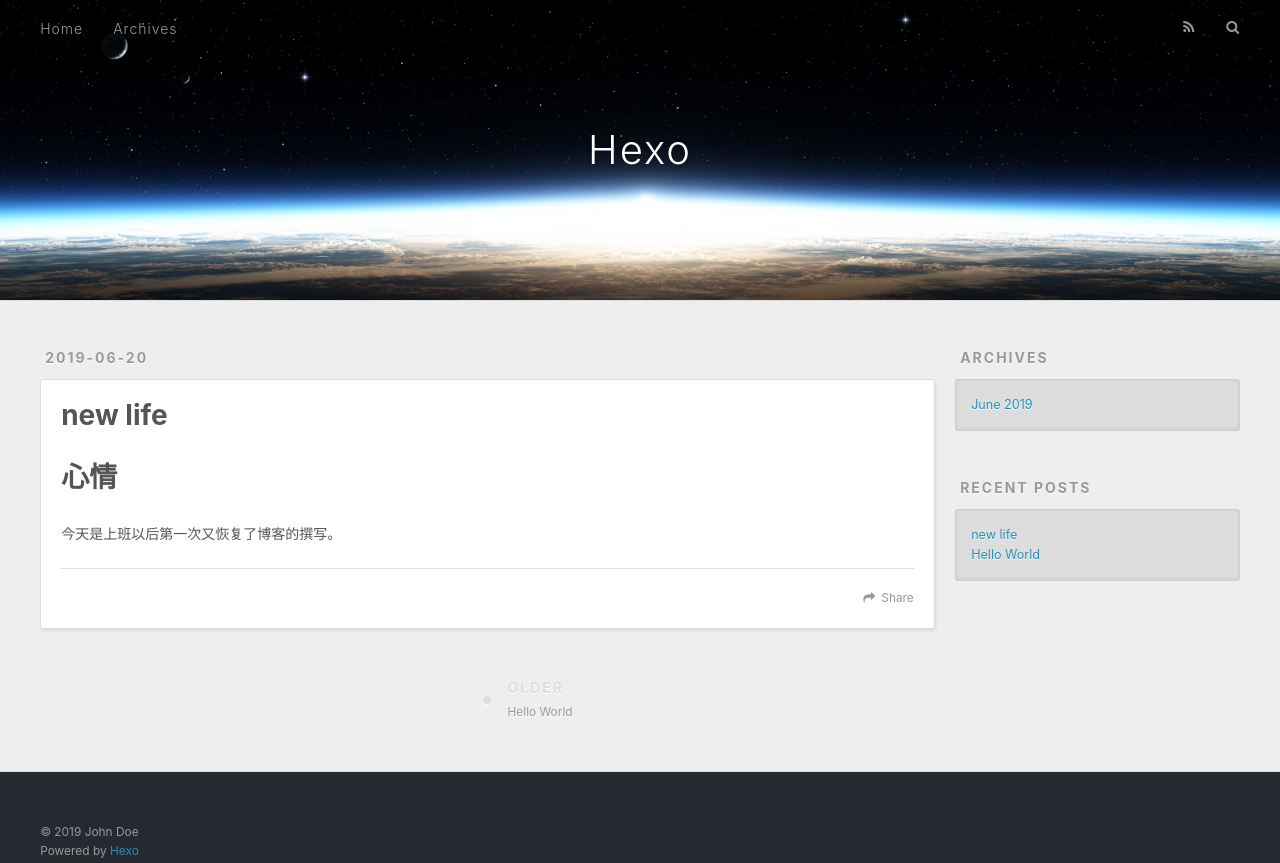
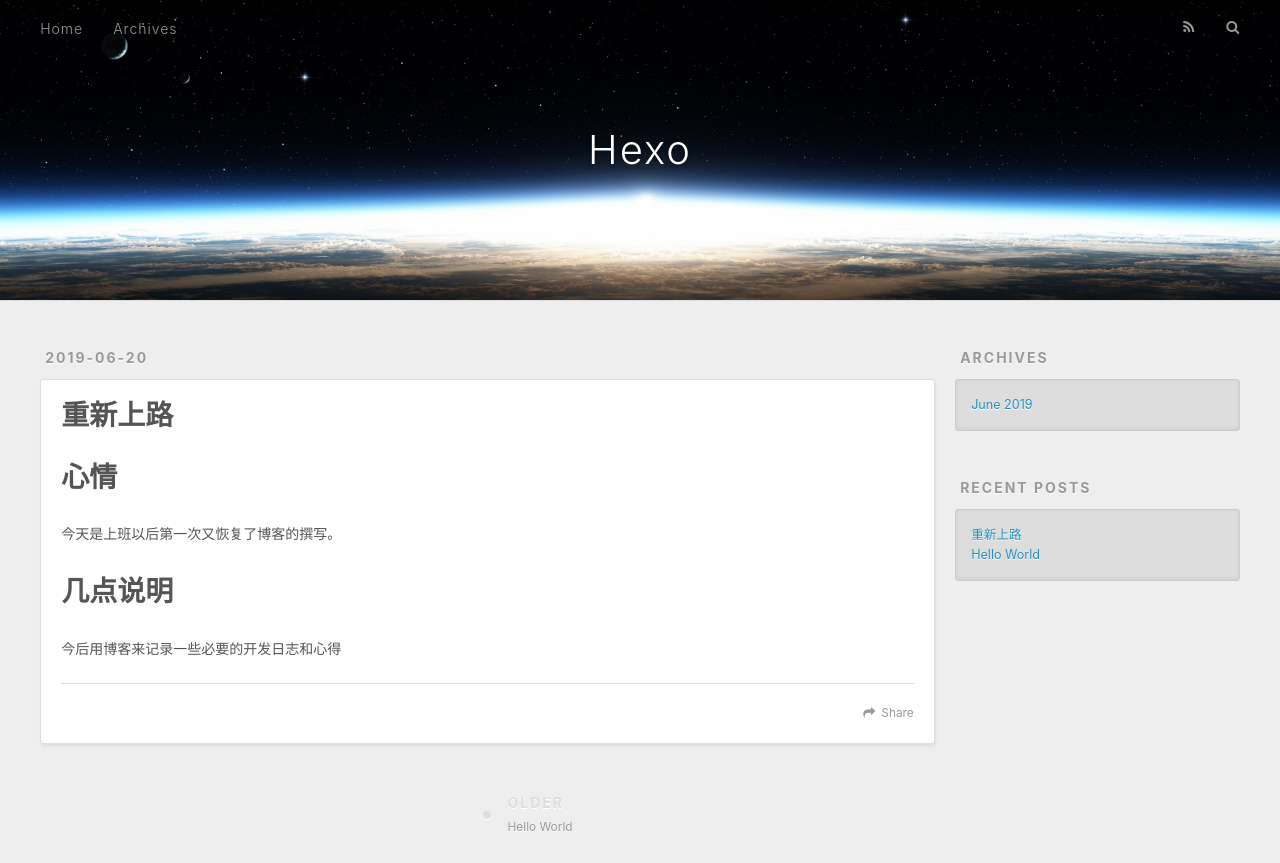
Before and after one commit to yjercou/yjercou.github.io, a plain HTML site: page 2019/06/20/new-life/index.html in a window 1280 px wide. Shown: the top 863 px of the page. Drawn offline with nearby package versions, Linux system fonts and the light colour scheme.

Commit message:
Site updated: 2019-06-20 16:39:33

```diff
--- a/2019/06/20/new-life/index.html
+++ b/2019/06/20/new-life/index.html
@@ -5,19 +5,19 @@
 
 
 
-  <title>new life | Hexo</title>
+  <title>重新上路 | Hexo</title>
   <meta name="viewport" content="width=device-width, initial-scale=1, maximum-scale=1">
-  <meta name="description" content="心情今天是上班以后第一次又恢复了博客的撰写。">
+  <meta name="description" content="心情今天是上班以后第一次又恢复了博客的撰写。 几点说明今后用博客来记录一些必要的开发日志和心得">
 <meta property="og:type" content="article">
-<meta property="og:title" content="new life">
+<meta property="og:title" content="重新上路">
 <meta property="og:url" content="http://yoursite.com/2019/06/20/new-life/index.html">
 <meta property="og:site_name" content="Hexo">
-<meta property="og:description" content="心情今天是上班以后第一次又恢复了博客的撰写。">
+<meta property="og:description" content="心情今天是上班以后第一次又恢复了博客的撰写。 几点说明今后用博客来记录一些必要的开发日志和心得">
 <meta property="og:locale" content="default">
-<meta property="og:updated_time" content="2019-06-20T08:37:11.706Z">
+<meta property="og:updated_time" content="2019-06-20T08:39:22.274Z">
 <meta name="twitter:card" content="summary">
-<meta name="twitter:title" content="new life">
-<meta name="twitter:description" content="心情今天是上班以后第一次又恢复了博客的撰写。">
+<meta name="twitter:title" content="重新上路">
+<meta name="twitter:description" content="心情今天是上班以后第一次又恢复了博客的撰写。 几点说明今后用博客来记录一些必要的开发日志和心得">
 
     <link rel="alternate" href="/atom.xml" title="Hexo" type="application/atom+xml">
 
@@ -78,7 +78,7 @@
 
 
     <h1 class="article-title" itemprop="name">
-      new life
+      重新上路
     </h1>
 
 
@@ -87,6 +87,7 @@
     <div class="article-entry" itemprop="articleBody">
 
         <h1 id="心情"><a href="#心情" class="headerlink" title="心情"></a>心情</h1><p>今天是上班以后第一次又恢复了博客的撰写。</p>
+<h1 id="几点说明"><a href="#几点说明" class="headerlink" title="几点说明"></a>几点说明</h1><p>今后用博客来记录一些必要的开发日志和心得</p>
 
 
     </div>
@@ -140,7 +141,7 @@
       <ul>
 
           <li>
-            <a href="/2019/06/20/new-life/">new life</a>
+            <a href="/2019/06/20/new-life/">重新上路</a>
           </li>
 
           <li>
```
Also changed, not shown: 2019/06/20/hello-world/index.html (+2 -2 lines), archives/2019/06/index.html (+2 -2 lines), archives/2019/index.html (+2 -2 lines), archives/index.html (+2 -2 lines), index.html (+3 -2 lines).
